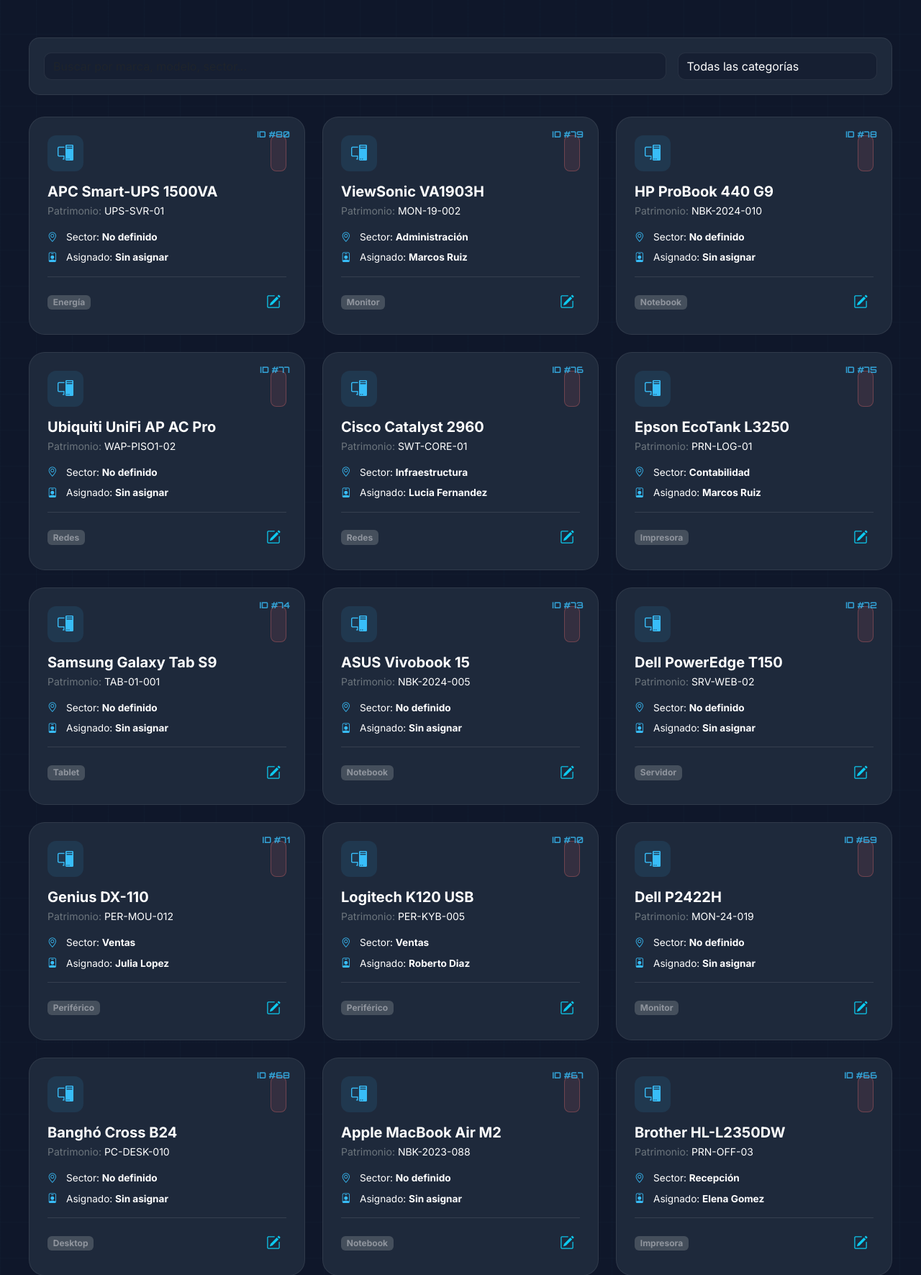
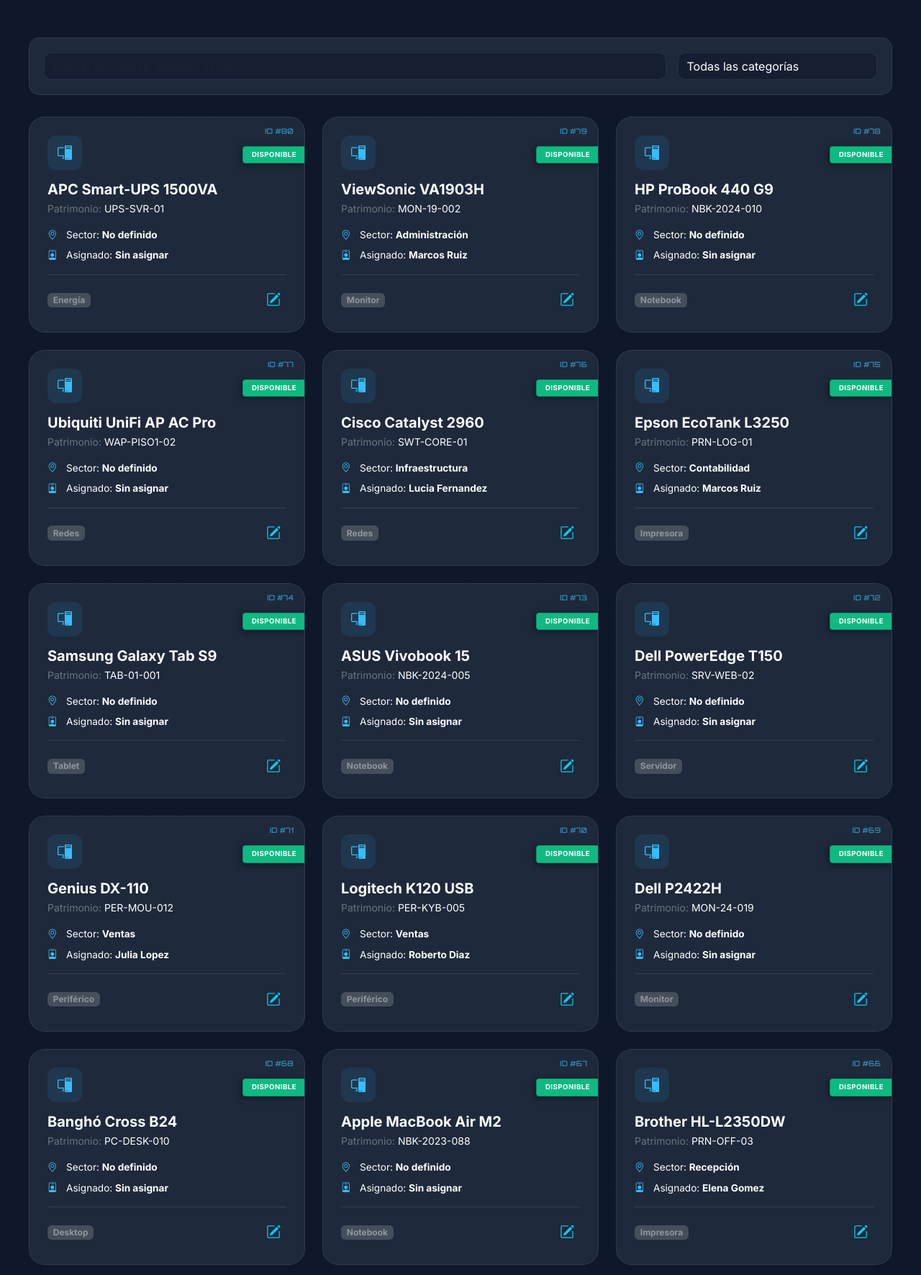
Before and after one commit to alanabalos9/gestionIT, a PHP site: page /gestionIT/inventario_lista.php in a window 1280 px wide. Shown: the part 153-1924 px from the top of the page at 72% size. Run offline with PHP 8.4, Linux system fonts and the light colour scheme; a user stored in the database is signed in; data comes from the database, SQL or seed files in the repository; some libraries are stand-ins or nearby versions.

Commit message:
Inventario

```diff
--- a/inventario_lista.php
+++ b/inventario_lista.php
@@ -21,7 +21,7 @@ elseif ($rol !== 'administrador' && $rol !== 'tecnico') {
     exit();
 }
 
-// Consulta de Inventario con nombres de usuarios para la búsqueda y visualización
+// Consulta de Inventario con nombres de usuarios y categorías
 $query = "SELECT i.*, c.nombre AS categoria_nombre, u.nombre_completo AS nombre_usuario
           FROM inventario i
           INNER JOIN categorias c ON i.tipo_id = c.id
@@ -33,7 +33,7 @@ $resultado = $conexion->query($query);
 // Consulta para categorías (Filtro)
 $res_categorias = $conexion->query("SELECT * FROM categorias ORDER BY nombre ASC");
 
-// Consulta para lista de usuarios (Para el selector del Modal de edición)
+// Consulta para lista de usuarios (Modal)
 $res_usuarios_modal = $conexion->query("SELECT id, nombre_completo FROM usuarios ORDER BY nombre_completo ASC");
 $usuarios_opciones = "";
 while($u = $res_usuarios_modal->fetch_assoc()){
@@ -74,7 +74,6 @@ while($u = $res_usuarios_modal->fetch_assoc()){
             background-size: 50px 50px;
         }
 
-        /* Navbar restaurada con tu diseño original */
         .neo-navbar {
             background: rgba(30, 41, 59, 0.8);
             backdrop-filter: blur(10px);
@@ -134,41 +133,51 @@ while($u = $res_usuarios_modal->fetch_assoc()){
             height: 100%;
             transition: 0.4s;
             position: relative;
+            overflow: hidden;
         }
 
         .asset-card:hover { transform: translateY(-5px); border-color: var(--accent); }
 
-        /* ID Limpio sin el círculo rojo */
         .id-badge {
             position: absolute;
-            top: 15px;
-            right: 20px;
+            top: 12px;
+            right: 15px;
             color: var(--accent);
-            font-size: 0.75rem;
+            font-size: 0.65rem;
             font-weight: 700;
             font-family: 'Orbitron';
-            opacity: 0.8;
+            opacity: 0.6;
+            z-index: 5;
         }
 
+        /* DISEÑO DE ESTADO MEJORADO */
+        .status-pill {
+            position: absolute;
+            top: 40px;
+            right: -2px;
+            font-size: 0.6rem;
+            padding: 4px 12px;
+            border-radius: 4px 0 0 4px;
+            font-weight: 800;
+            text-transform: uppercase;
+            box-shadow: -2px 2px 8px rgba(0,0,0,0.4);
+            z-index: 10;
+            letter-spacing: 0.5px;
+        }
+
+        .status-disponible { background: #10b981; color: #fff; border: 1px solid #059669; }
+        .status-asignado { background: #3b82f6; color: #fff; border: 1px solid #2563eb; }
+        .status-reparacion { background: #ef4444; color: #fff; border: 1px solid #dc2626; }
+
         .asset-icon-wrapper {
-            width: 50px; height: 50px;
+            width: 48px; height: 48px;
             background: var(--accent-soft);
             color: var(--accent);
             border-radius: 12px;
             display: flex; align-items: center; justify-content: center;
-            font-size: 22px;
+            font-size: 20px;
+            margin-bottom: 15px;
         }
-
-        /* Estilos de Estado para las cards */
-        .status-pill {
-            font-size: 0.65rem; padding: 4px 10px;
-            border-radius: 8px; font-weight: 800;
-            text-transform: uppercase;
-            display: inline-block;
-        }
-        .status-disponible { background: rgba(74, 222, 128, 0.1); color: #4ade80; border: 1px solid rgba(74, 222, 128, 0.3); }
-        .status-asignado { background: var(--accent-soft); color: var(--accent); border: 1px solid rgba(56, 189, 248, 0.3); }
-        .status-reparacion { background: rgba(248, 113, 113, 0.1); color: #f87171; border: 1px solid rgba(248, 113, 113, 0.3); }
 
         .info-row { display: flex; align-items: center; gap: 10px; margin-top: 8px; font-size: 0.85rem; }
         .info-row i { color: var(--accent); width: 16px; }
@@ -214,22 +223,28 @@ while($u = $res_usuarios_modal->fetch_assoc()){
 
         <div class="row g-4" id="inventoryGrid">
             <?php while($row = $resultado->fetch_assoc()):
-                // Lógica de colores por estado
-                $st = mb_strtolower($row['estado'], 'UTF-8');
-                $st_class = "status-reparacion";
-                if ($st == 'disponible') $st_class = "status-disponible";
-                if ($st == 'asignado') $st_class = "status-asignado";
+                // NORMALIZACIÓN DE ESTADO PARA CSS
+                $estado_actual = $row['estado'] ?: 'Disponible';
+                $st_comp = mb_strtolower($estado_actual, 'UTF-8');
+
+                $st_class = "status-disponible";
+                if ($st_comp === 'asignado') {
+                    $st_class = "status-asignado";
+                } elseif (strpos($st_comp, 'repara') !== false) {
+                    $st_class = "status-reparacion";
+                }
 
                 $search_data = strtolower($row['marca']." ".$row['modelo']." ".$row['codigo_patrimonial']." ".$row['sector']." ".$row['nombre_usuario']);
             ?>
             <div class="col-md-6 col-lg-4 asset-item" data-category="<?php echo $row['categoria_nombre']; ?>" data-search="<?php echo $search_data; ?>">
                 <div class="asset-card">
+                    <span class="status-pill <?php echo $st_class; ?>">
+                        <?php echo htmlspecialchars($estado_actual); ?>
+                    </span>
+
                     <span class="id-badge">ID #<?php echo $row['id']; ?></span>
 
-                    <div class="d-flex justify-content-between mb-3">
-                        <div class="asset-icon-wrapper"><i class="bi bi-pc-display"></i></div>
-                        <span class="status-pill <?php echo $st_class; ?>"><?php echo $row['estado']; ?></span>
-                    </div>
+                    <div class="asset-icon-wrapper"><i class="bi bi-pc-display"></i></div>
 
                     <h5 class="fw-bold mb-1"><?php echo $row['marca']." ".$row['modelo']; ?></h5>
                     <p class="small text-secondary mb-3">Patrimonio: <span class="text-white"><?php echo $row['codigo_patrimonial']; ?></span></p>
@@ -270,6 +285,8 @@ while($u = $res_usuarios_modal->fetch_assoc()){
                                 <option value="Sistemas">Sistemas</option>
                                 <option value="Operaciones">Operaciones</option>
                                 <option value="Recursos Humanos">Recursos Humanos</option>
+                                <option value="Infraestructura">Infraestructura</option>
+                                <option value="Contabilidad">Contabilidad</option>
                             </select>
                         </div>
                         <div class="mb-3">
@@ -318,19 +335,31 @@ while($u = $res_usuarios_modal->fetch_assoc()){
         document.getElementById('searchInput').addEventListener('input', filter);
         document.getElementById('categoryFilter').addEventListener('change', filter);
 
-        // Envío AJAX corregido para la actualización
+        // Envío AJAX reforzado
         document.getElementById('formUpdateInventario').onsubmit = function(e) {
             e.preventDefault();
             const formData = new FormData(this);
-            fetch('inventario_update_proceso.php', { method: 'POST', body: formData })
+
+            // Aseguramos que el estado se esté enviando
+            console.log("Enviando ID:", formData.get('id'), "Estado:", formData.get('estado'));
+
+            fetch('inventario_update_proceso.php', {
+                method: 'POST',
+                body: formData
+            })
             .then(response => response.text())
-            .then(() => {
+            .then(data => {
+                console.log("Respuesta servidor:", data);
                 Swal.fire({
                     title: '¡Actualizado!',
                     text: 'Los cambios se guardaron correctamente.',
                     icon: 'success',
                     background: '#1e293b', color: '#fff', confirmButtonColor: '#38bdf8'
                 }).then(() => location.reload());
+            })
+            .catch(error => {
+                console.error("Error en la petición:", error);
+                Swal.fire('Error', 'No se pudo conectar con el servidor', 'error');
             });
         };
     </script>
```
